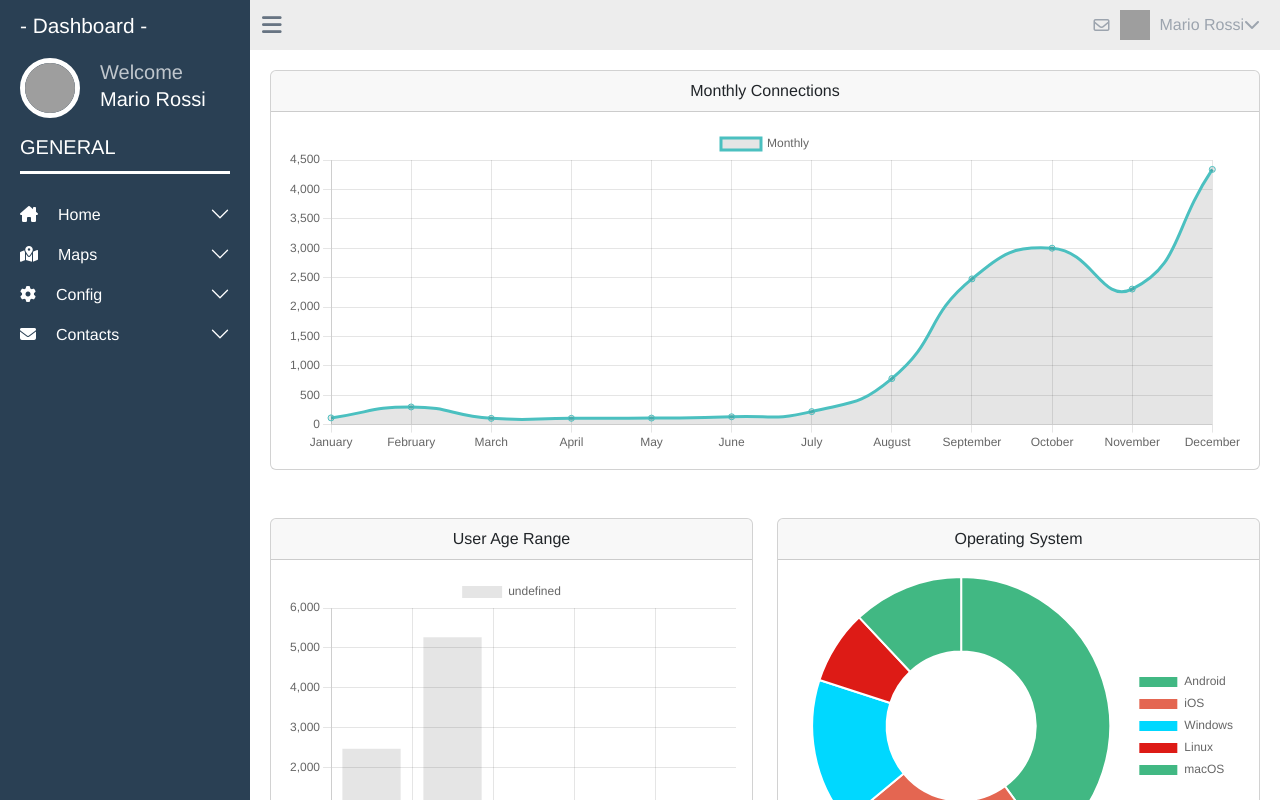
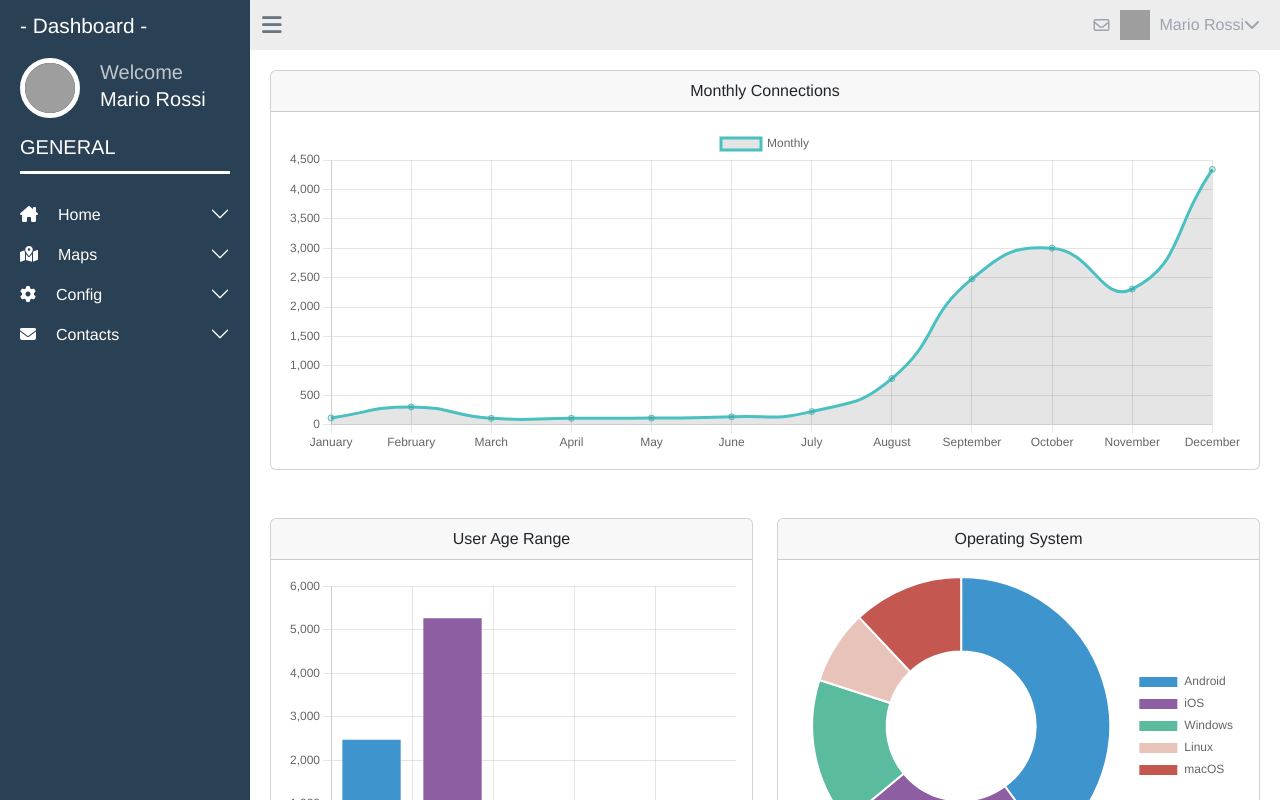
Before and after one commit to AlessandroCingolani/dashboard-vue, a Vue app: page / in a window 1280 px wide. Built offline with nearby package versions, Linux system fonts and the light colour scheme; grey boxes are pictures that could not be loaded.

Commit message:
[add]:color charts and plugins

```diff
--- a/src/components/Main.vue
+++ b/src/components/Main.vue
@@ -62,15 +62,33 @@ export default {
           },
         ],
       },
-      chartData: {
+      dataBar: {
         labels: ["0-16", "17-25", "26-35", "36-45", "46-60"],
-        datasets: [{ data: [] }],
+
+        datasets: [
+          {
+            data: [],
+            backgroundColor: [
+              "rgb(62, 149, 205)",
+              "rgb(142, 94, 163)",
+              "rgb(90, 187, 159)",
+              "rgb(232, 195, 185)",
+              "rgb(196, 88, 80)",
+            ],
+          },
+        ],
       },
       dataDonut: {
         labels: ["Android", "iOS", "Windows", "Linux", "macOS"],
         datasets: [
           {
-            backgroundColor: ["#41B883", "#E46651", "#00D8FF", "#DD1B16"],
+            backgroundColor: [
+              "rgb(62, 149, 205)",
+              "rgb(142, 94, 163)",
+              "rgb(90, 187, 159)",
+              "rgb(232, 195, 185)",
+              "rgb(196, 88, 80)",
+            ],
             data: [],
           },
         ],
@@ -82,6 +100,11 @@ export default {
       optionsBar: {
         responsive: true,
         maintainAspectRatio: false,
+        plugins: {
+          legend: {
+            display: false,
+          },
+        },
       },
       optionsDonut: {
         responsive: true,
@@ -105,7 +128,7 @@ export default {
         this.dataDonut.datasets[0].data.push(connect.connections);
       });
       this.myData.UsersAgeRange.forEach((connect) => {
-        this.chartData.datasets[0].data.push(connect.connections);
+        this.dataBar.datasets[0].data.push(connect.connections);
       });
 
       this.loaded = true;
@@ -138,7 +161,7 @@ export default {
                 v-if="loaded"
                 id="my-chart-id"
                 :options="optionsBar"
-                :data="chartData"
+                :data="dataBar"
               />
             </div>
           </div>
```
